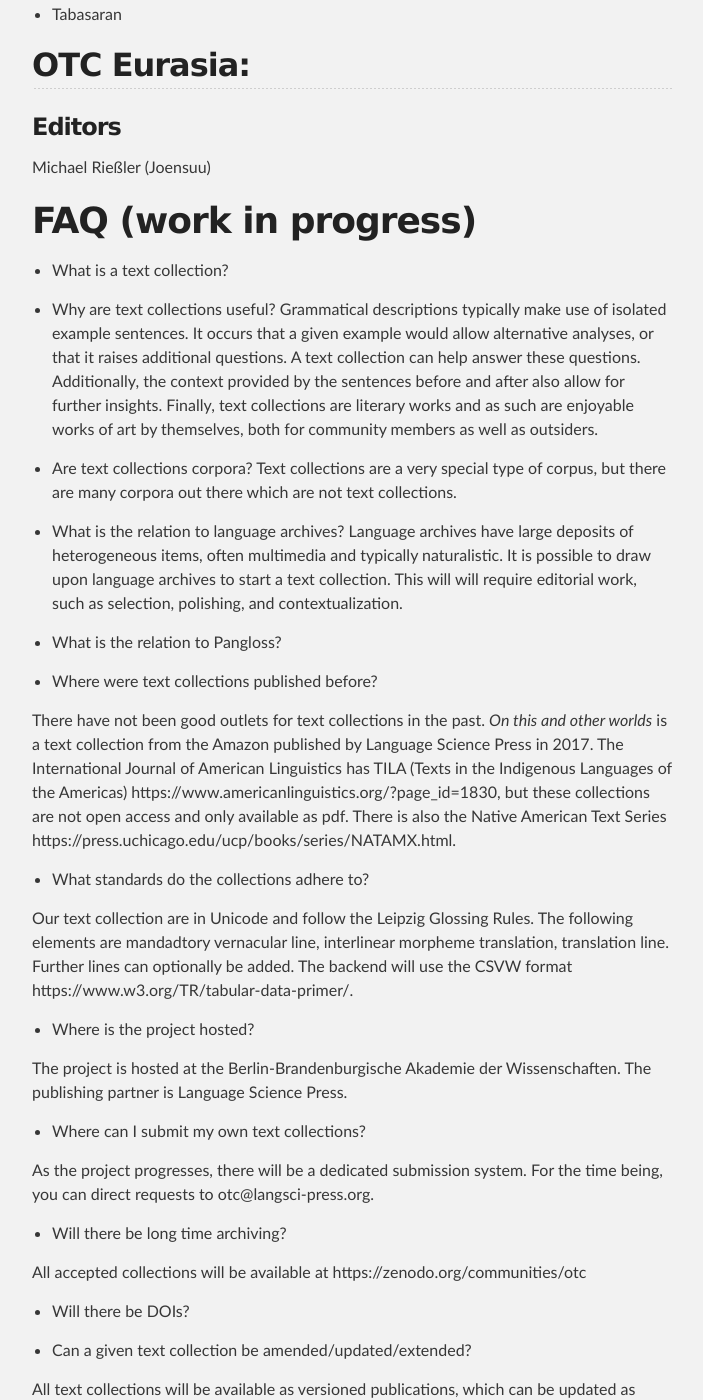
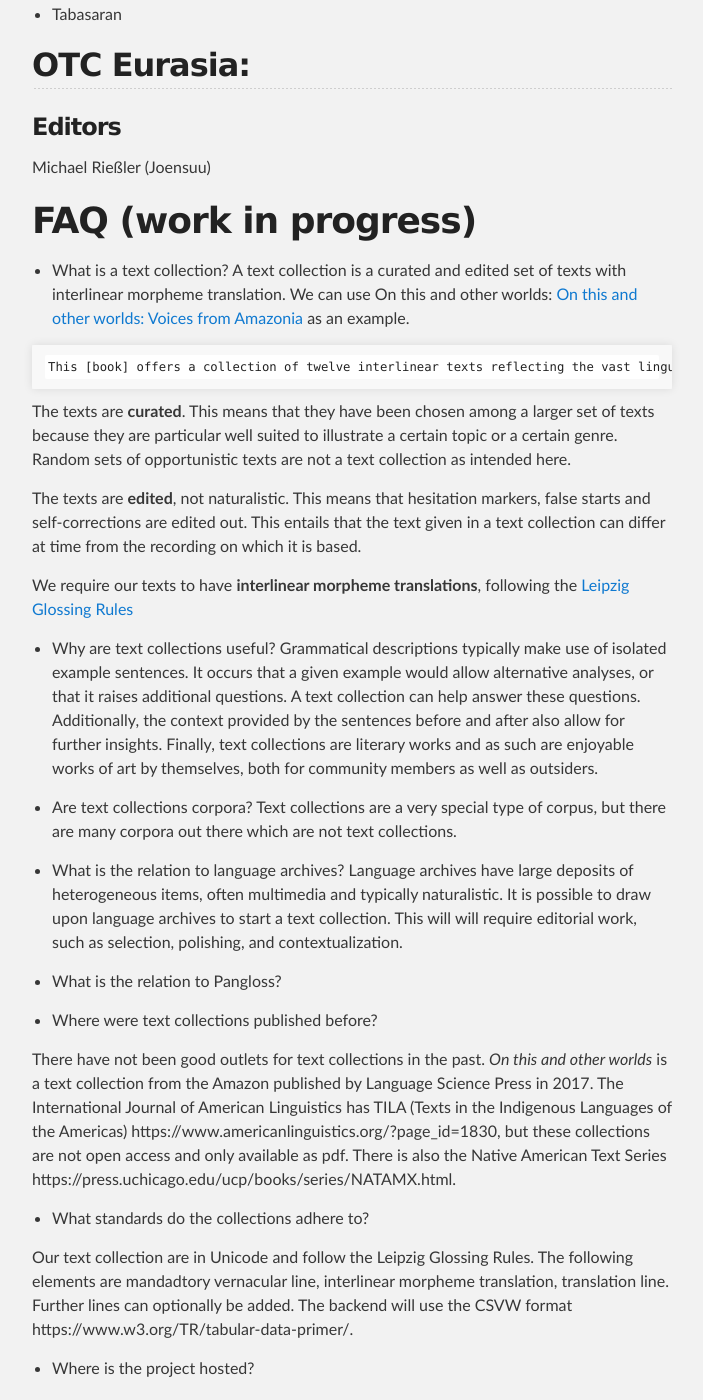
Before and after one commit to OpenTextCollections/opentextcollections.github.io, a Jekyll site: the page built from index.md, in a window 1280 px wide and 1400 px high, scrolled down 2384 px. Shown: the whole window, without its empty margins (288-991 px from the left). Built offline with Jekyll 4.4.1, drawn with Linux system fonts in a browser that asks for light colours; our own code applies the rules of GitHub Pages for plain Markdown files; some of the changed text lies outside the part shown.

Commit message:
more FAQs

````diff
--- a/index.md
+++ b/index.md
@@ -76,6 +76,17 @@ Matt Coler (Groningen)
 # FAQ (work in progress)
 
 - What is a text collection?
+A text collection is a curated and edited set of texts with interlinear morpheme translation. We can use On this and other worlds: [On this and other worlds: Voices from Amazonia ](https://langsci-press.org/catalog/book/167) as an example.
+
+```
+This [book] offers a collection of twelve interlinear texts reflecting the vast linguistic diversity of Amazonia as well as the rich verbal arts and oral literature traditions of Amazonian peoples. Contributions to the volume come from a variety of geographic regions and represent the Carib, Jê, Tupi, East Tukano, Nadahup, and Pano language families, as well as three linguistic isolates. The selected texts exemplify a variety of narrative styles recounting the origins of constellations, crops, and sacred cemeteries, and of travel to worlds beyond death. We hear tales of tricksters and of encounters between humans and other beings, learn of battles between enemies, and gain insight into history and the indigenous perspective of creation, cordiality and confrontation.
+```
+
+The texts are **curated**. This means that they have been chosen among a larger set of texts because they are particular well suited to illustrate a certain topic or a certain genre. Random sets of opportunistic texts are not a text collection as intended here.
+
+The texts are **edited**, not naturalistic. This means that hesitation markers, false starts and self-corrections are edited out. This entails that the text given in a text collection can differ at time from the recording on which it is based.
+
+We require our texts to have **interlinear morpheme translations**, following the [Leipzig Glossing Rules](https://www.eva.mpg.de/lingua/resources/glossing-rules.php)
 
 - Why are text collections useful?
 Grammatical descriptions typically make use of isolated example sentences. It occurs that a given example would allow alternative analyses, or that it raises additional questions. A text collection can help answer these questions. Additionally, the context provided by the sentences before and after also allow for further insights. Finally, text collections are literary works and as such are enjoyable works of art by themselves, both for community members as well as outsiders.
@@ -104,11 +115,22 @@ The project is hosted at the Berlin-Brandenburgische Akademie der Wissenschaften
 
 As the project progresses, there will be a dedicated submission system. For the time being, you can direct requests to otc@langsci-press.org.
 
+
+- Can I submit texts without audio?
+
+Yes, this is the standard. Audio supplements are possible, but are not the main target
+
+- Can I submit text collections of historical/extinct languages?
+
+Yes, as long as they are edited, curated, and interlinearized
+
 - Will there be long time archiving?
 
 All accepted collections will be available at https://zenodo.org/communities/otc
 
 - Will there be DOIs?
+
+Each released version of a text collection will get its own DOI. For the time being, we do not plan DOIs for the component texts, but we might review this later.
 
 - Can a given text collection be amended/updated/extended?
 
@@ -137,6 +159,14 @@ No, the texts are curated and edited. For the time being, monological texts are
 - Can I submit a collection in ELAN/FLEx/Word/LaTeX/pdf/XYZ?
 
 We will provide ingestion routines for ELAN, FLEx and tex (at least gb4e, maybe also linguex). For these formats, we will develop templates together with pilot authors. For MS Word/LibreOffice, it is not impossible, but not guaranteed that templates and ingestion routines will be provided as well.
+
+- What kind of backend are you using?
+
+We will use csv for backend storage and versioning. We will provide conversion routines for FLEx/ELAN/tex
+
+- In what form will a text collection be available?
+
+All texts will be available as HTML to be read in a browser, as pdf to be read on a computer, and as printed book to be read offline. Additionally, the backend data will be available as csv, json, and possibly rdf if there is demand.
 
 
 - What sizes do text collections have?
````
Also changed, not shown: other parts of index.md (+1 -1 lines).
